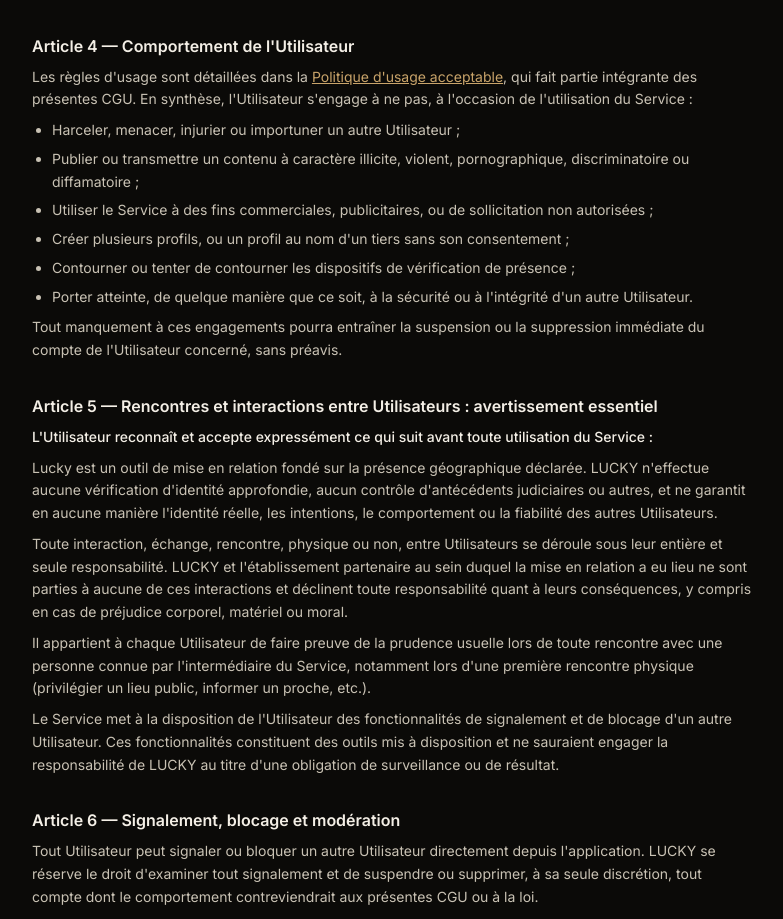
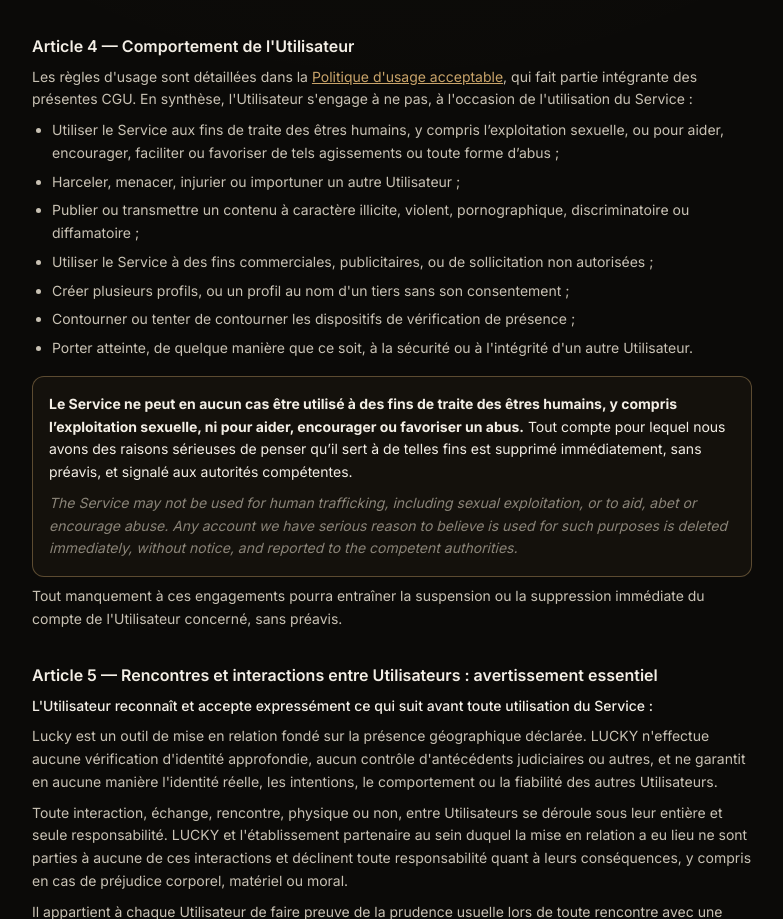
Before and after one commit to rodolphmenten-collab/Lucky-App, a Next.js app: page /legal/utilisateurs in a window 1280 px wide. Shown: the part 1086-2005 px from the top of the page, without its empty margins (248-1031 px from the left). Built offline with nearby package versions, Linux system fonts and the light colour scheme.

Commit message:
CGU: interdiction explicite de la traite des etres humains

```diff
--- a/app/legal/utilisateurs/page.tsx
+++ b/app/legal/utilisateurs/page.tsx
@@ -85,6 +85,11 @@ export default function CGUUtilisateurs() {
             l'occasion de l'utilisation du Service :
           </p>
           <ul className="mt-2 list-disc space-y-1.5 pl-5">
+            <li>
+              Utiliser le Service aux fins de traite des &ecirc;tres humains, y compris l&rsquo;exploitation
+              sexuelle, ou pour aider, encourager, faciliter ou favoriser de tels agissements ou toute
+              forme d&rsquo;abus ;
+            </li>
             <li>Harceler, menacer, injurier ou importuner un autre Utilisateur ;</li>
             <li>Publier ou transmettre un contenu à caractère illicite, violent, pornographique, discriminatoire ou diffamatoire ;</li>
             <li>Utiliser le Service à des fins commerciales, publicitaires, ou de sollicitation non autorisées ;</li>
@@ -92,6 +97,21 @@ export default function CGUUtilisateurs() {
             <li>Contourner ou tenter de contourner les dispositifs de vérification de présence ;</li>
             <li>Porter atteinte, de quelque manière que ce soit, à la sécurité ou à l'intégrité d'un autre Utilisateur.</li>
           </ul>
+          <div className="mt-4 rounded-xl border border-brass/40 bg-brass/5 p-4">
+            <p className="text-bone">
+              <strong className="text-bone">
+                Le Service ne peut en aucun cas être utilisé à des fins de traite des êtres humains, y
+                compris l&rsquo;exploitation sexuelle, ni pour aider, encourager ou favoriser un abus.
+              </strong>{' '}
+              Tout compte pour lequel nous avons des raisons sérieuses de penser qu&rsquo;il sert à de telles
+              fins est supprimé immédiatement, sans préavis, et signalé aux autorités compétentes.
+            </p>
+            <p className="mt-2 italic text-bone-faint">
+              The Service may not be used for human trafficking, including sexual exploitation, or to aid,
+              abet or encourage abuse. Any account we have serious reason to believe is used for such
+              purposes is deleted immediately, without notice, and reported to the competent authorities.
+            </p>
+          </div>
           <p className="mt-2">
             Tout manquement à ces engagements pourra entraîner la suspension ou la suppression immédiate du
             compte de l'Utilisateur concerné, sans préavis.
```
